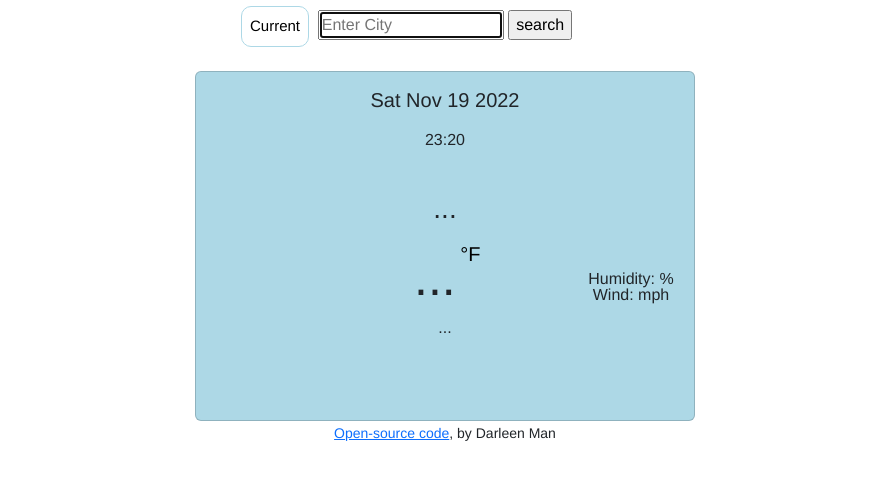
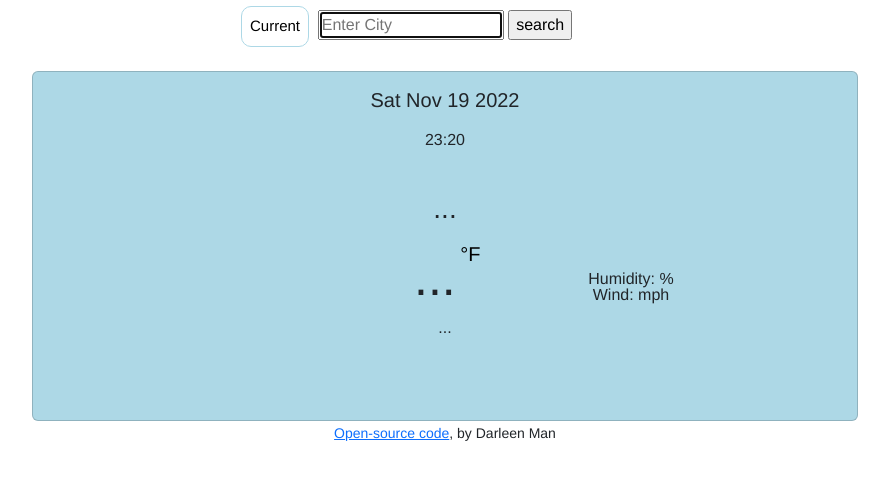
Before and after one commit to darleeenman/weather-app, a plain HTML site: page index.html in a window 1280 px wide. Shown: the whole page, without its empty margins (195-1084 px from the left). Drawn offline with nearby package versions, Linux system fonts and the light colour scheme.

Commit message:
Update style.css
max-width 500px to 100%

```diff
--- a/style.css
+++ b/style.css
@@ -25,7 +25,7 @@ form {
   display: block;
   margin: 0 auto;
   padding: 50px 0px 50;
-  max-width: 500px;
+  max-width: 100%;
   background-color: lightblue;
 }
 
```
